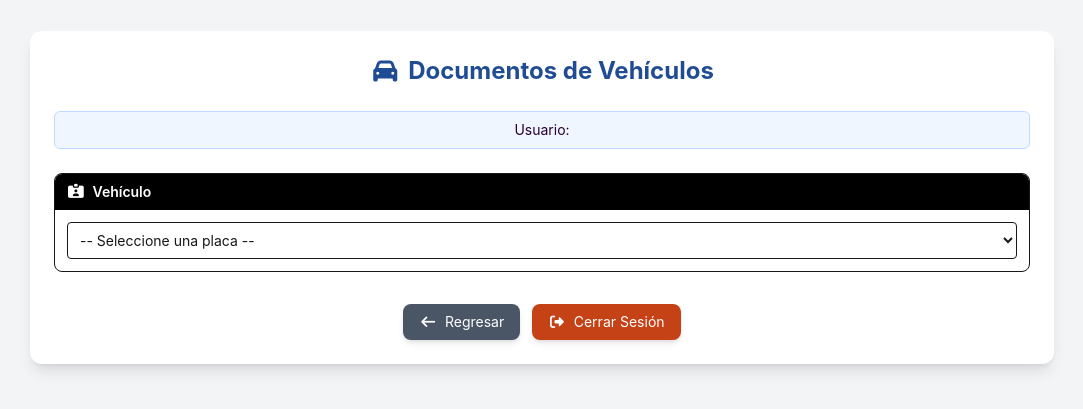
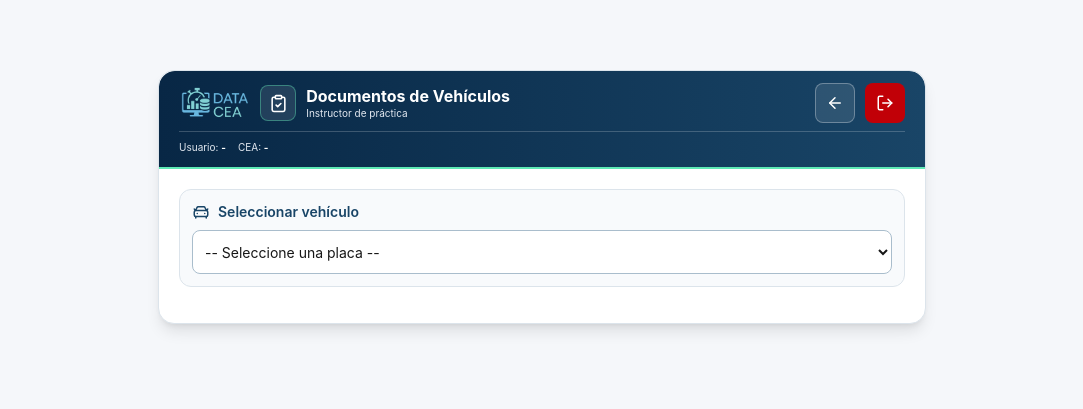
Before and after one commit to YulianoB/DATA-CEA, a Next.js app: page /instructor/practica/documentos/vehiculos in a window 1280 px wide. Shown: the part 203-612 px from the top of the page, without its empty margins (98-1181 px from the left). Built offline with nearby package versions, Linux system fonts and the light colour scheme; sample sign-in values are in the browser's storage.

Commit message:
Unificar documentos de vehículos con diseño móvil de instructores y botones Actualizar

```diff
--- a/app/instructor/practica/documentos/vehiculos/page.js
+++ b/app/instructor/practica/documentos/vehiculos/page.js
@@ -6,6 +6,8 @@ import { useEffect, useState } from 'react'
 import { useRouter } from 'next/navigation'
 import { Toaster, toast } from 'sonner'
 import { cerrarSesion } from '@/lib/auth/logout'
+import { CarFront, ShieldCheck, Wrench, IdCard, FileBadge } from 'lucide-react'
+import { EncabezadoPractica } from '@/components/instructor/practica/EstilosModuloPractica'
 
 // ============================================================
 // CONSTANTES
@@ -841,83 +843,35 @@ export default function DocumentosVehiculosPage() {
   }
 
   return (
-    <div className="min-h-screen flex items-center justify-center bg-gray-100 p-4">
+    <div className="min-h-screen flex items-center justify-center bg-[#F5F7FA] p-2 sm:p-4">
 
       <Toaster
         position="top-center"
         richColors
       />
 
-      <div className="w-full max-w-5xl bg-white rounded-xl shadow-lg p-5 sm:p-6">
-
-        {/* ==================================================
-            TÍTULO
-        ================================================== */}
-
-        <h2 className="text-2xl font-bold mb-6 text-center text-[var(--primary)] flex items-center justify-center gap-2">
-
-          <i className="fas fa-car"></i>
-
-          Documentos de Vehículos
-
-        </h2>
-
-        {/* ==================================================
-            USUARIO
-        ================================================== */}
-
-        <div className="bg-blue-50 border border-blue-200 text-[var(--primary-dark)] p-2 rounded-md mb-6 text-center text-sm">
-
-          <span>
-            Usuario:{' '}
-
-            <strong>
-              {user.nombreCompleto ||
-                user.nombre_completo}
-            </strong>
-          </span>
-
-          {user.rol && (
-            <span>
-              {' '}
-              ({user.rol})
-            </span>
-          )}
-
-          {user.nombreEmpresa && (
-            <span className="block mt-1">
-
-              CEA:{' '}
-
-              <strong>
-                {
-                  user.nombreEmpresa
-                }
-              </strong>
-
-            </span>
-          )}
-
-        </div>
-
+      <div className="w-full max-w-3xl overflow-hidden rounded-2xl border border-[#DCE4EB] bg-white shadow-lg">
+
+        <EncabezadoPractica
+          titulo="Documentos de Vehículos"
+          usuario={user.nombreCompleto || user.nombre_completo || user.usuario}
+          cea={user.nombreEmpresa || user.nombre_empresa}
+          onRegresar={() => router.push('/instructor/practica/documentos')}
+          onCerrarSesion={handleLogout}
+        />
+        <main className="px-3 py-4 sm:px-5 sm:py-5">
         {/* ==================================================
             SELECT VEHÍCULO
         ================================================== */}
 
-        <div className="border rounded-lg overflow-hidden mb-5">
-
-          <div className="bg-black text-white px-3 py-2 text-sm font-semibold flex items-center gap-2">
-
-            <i className="fas fa-id-card-alt"></i>
-
-            Vehículo
-
-          </div>
-
-          <div className="p-3">
+        <div className="mb-4 rounded-xl border border-[#DCE4EB] bg-slate-50 p-3">
+
+          <div className="mb-2 flex items-center gap-2 text-sm font-semibold text-[#194567]"><CarFront size={18} /> Seleccionar vehículo</div>
+
+          <div className="p-0">
 
             <select
-              className="w-full border p-2 rounded text-sm"
+              className="min-h-11 w-full rounded-lg border border-[#A9BDCC] bg-white p-2 text-sm"
               value={
                 vehiculoId
               }
@@ -970,7 +924,7 @@ export default function DocumentosVehiculosPage() {
 
         {vehiculoSeleccionado && (
 
-          <div className="bg-gray-50 border rounded-lg p-3 mb-6 grid grid-cols-1 sm:grid-cols-4 gap-3 text-sm">
+          <div className="mb-4 grid grid-cols-2 gap-2 rounded-lg border border-[#DCE4EB] bg-slate-50 p-3 text-xs sm:grid-cols-4">
 
             <div>
 
@@ -1063,33 +1017,33 @@ export default function DocumentosVehiculosPage() {
         {vehiculoSeleccionado &&
           !cargandoDocumentos && (
 
-          <div className="grid grid-cols-1 lg:grid-cols-2 gap-6">
+          <div className="grid grid-cols-2 items-stretch gap-2">
 
             {/* ==============================================
                 SOAT
             ============================================== */}
 
             <div
-              className={`border rounded-xl p-5 shadow-sm ${claseTarjetaEstado(
+              className={`flex h-full min-w-0 flex-col rounded-xl border p-2.5 shadow-sm sm:p-3 ${claseTarjetaEstado(
                 documentos.soat
               )}`}
             >
 
-              <div className="flex items-start justify-between gap-3">
+              <div className="flex flex-wrap items-start justify-between gap-2">
 
                 <div>
 
-                  <div className="flex items-center gap-2">
-
-                    <i className="fas fa-shield-alt text-lg"></i>
-
-                    <h3 className="font-bold">
+                  <div className="flex items-center gap-1.5">
+
+                    <ShieldCheck size={18} className="shrink-0 text-[#194567]" />
+
+                    <h3 className="text-xs font-bold text-[#173A57]">
                       SOAT
                     </h3>
 
                   </div>
 
-                  <p className="text-xs text-gray-500 mt-1">
+                  <p className="mt-1 text-[10px] leading-snug text-slate-500">
                     Seguro Obligatorio de Accidentes de Tránsito
                   </p>
 
@@ -1109,7 +1063,7 @@ export default function DocumentosVehiculosPage() {
 
               {documentos.soat ? (
 
-                <div className="mt-5 text-sm space-y-2">
+                <div className="flex flex-1 flex-col space-y-1.5 break-words text-xs">
 
                   <p>
                     <strong>
@@ -1190,18 +1144,18 @@ export default function DocumentosVehiculosPage() {
                         documentos.soat
                       )
                     }
-                    className={`mt-2 px-4 py-2 rounded-lg text-sm text-white ${
+                    className={`mt-auto flex min-h-12 w-full items-center justify-center rounded-lg px-2 py-2 text-center text-xs font-semibold text-white ${
                       esVencido(
                         documentos.soat
                       )
                         ? 'bg-red-600 hover:bg-red-700'
-                        : 'bg-[var(--primary)] hover:bg-[var(--primary-dark)]'
+                        : 'bg-[#367DA8] hover:bg-[#194567]'
                     }`}
                   >
 
                     <i className="fas fa-sync-alt mr-2"></i>
 
-                    Renovar SOAT
+                    Actualizar
 
                   </button>
 
@@ -1209,9 +1163,9 @@ export default function DocumentosVehiculosPage() {
 
               ) : (
 
-                <div className="mt-5">
-
-                  <p className="text-sm text-gray-500 mb-4">
+                <div className="flex flex-1 flex-col">
+
+                  <p className="mb-3 text-xs text-slate-500">
                     No existe un SOAT registrado para este vehículo.
                   </p>
 
@@ -1222,12 +1176,12 @@ export default function DocumentosVehiculosPage() {
                         null
                       )
                     }
-                    className="bg-[var(--primary)] hover:bg-[var(--primary-dark)] text-white px-4 py-2 rounded-lg text-sm"
+                    className="mt-auto flex min-h-12 w-full items-center justify-center rounded-lg bg-[#367DA8] px-2 py-2 text-center text-xs font-semibold text-white hover:bg-[#194567]"
                   >
 
                     <i className="fas fa-plus mr-2"></i>
 
-                    Registrar SOAT
+                    Actualizar
 
                   </button>
 
@@ -1242,26 +1196,26 @@ export default function DocumentosVehiculosPage() {
             ============================================== */}
 
             <div
-              className={`border rounded-xl p-5 shadow-sm ${claseTarjetaEstado(
+              className={`flex h-full min-w-0 flex-col rounded-xl border p-2.5 shadow-sm sm:p-3 ${claseTarjetaEstado(
                 documentos.rtm
               )}`}
             >
 
-              <div className="flex items-start justify-between gap-3">
+              <div className="flex flex-wrap items-start justify-between gap-2">
 
                 <div>
 
-                  <div className="flex items-center gap-2">
-
-                    <i className="fas fa-tools text-lg"></i>
-
-                    <h3 className="font-bold">
+                  <div className="flex items-center gap-1.5">
+
+                    <Wrench size={18} className="shrink-0 text-[#194567]" />
+
+                    <h3 className="text-xs font-bold text-[#173A57]">
                       Revisión Técnico-Mecánica
                     </h3>
 
                   </div>
 
-                  <p className="text-xs text-gray-500 mt-1">
+                  <p className="mt-1 text-[10px] leading-snug text-slate-500">
                     RTM
                   </p>
 
@@ -1281,7 +1235,7 @@ export default function DocumentosVehiculosPage() {
 
               {documentos.rtm ? (
 
-                <div className="mt-5 text-sm space-y-2">
+                <div className="flex flex-1 flex-col space-y-1.5 break-words text-xs">
 
                   <p>
                     <strong>
@@ -1362,18 +1316,18 @@ export default function DocumentosVehiculosPage() {
                         documentos.rtm
                       )
                     }
-                    className={`mt-2 px-4 py-2 rounded-lg text-sm text-white ${
+                    className={`mt-auto flex min-h-12 w-full items-center justify-center rounded-lg px-2 py-2 text-center text-xs font-semibold text-white ${
                       esVencido(
                         documentos.rtm
                       )
                         ? 'bg-red-600 hover:bg-red-700'
-                        : 'bg-[var(--primary)] hover:bg-[var(--primary-dark)]'
+                        : 'bg-[#367DA8] hover:bg-[#194567]'
                     }`}
                   >
 
                     <i className="fas fa-sync-alt mr-2"></i>
 
-                    Renovar RTM
+                    Actualizar
 
                   </button>
 
@@ -1381,9 +1335,9 @@ export default function DocumentosVehiculosPage() {
 
               ) : (
 
-                <div className="mt-5">
-
-                  <p className="text-sm text-gray-500 mb-4">
+                <div className="flex flex-1 flex-col">
+
+                  <p className="mb-3 text-xs text-slate-500">
                     No existe una RTM registrada para este vehículo.
                   </p>
 
@@ -1394,12 +1348,12 @@ export default function DocumentosVehiculosPage() {
                         null
                       )
                     }
-                    className="bg-[var(--primary)] hover:bg-[var(--primary-dark)] text-white px-4 py-2 rounded-lg text-sm"
+                    className="mt-auto flex min-h-12 w-full items-center justify-center rounded-lg bg-[#367DA8] px-2 py-2 text-center text-xs font-semibold text-white hover:bg-[#194567]"
                   >
 
                     <i className="fas fa-plus mr-2"></i>
 
-                    Registrar RTM
+                    Actualizar
 
                   </button>
 
@@ -1414,27 +1368,27 @@ export default function DocumentosVehiculosPage() {
             ============================================== */}
 
             <div
-              className={`border rounded-xl p-5 shadow-sm ${claseTarjetaEstado(
+              className={`flex h-full min-w-0 flex-col rounded-xl border p-2.5 shadow-sm sm:p-3 ${claseTarjetaEstado(
                 documentos
                   .tarjeta_servicio
               )}`}
             >
 
-              <div className="flex items-start justify-between gap-3">
+              <div className="flex flex-wrap items-start justify-between gap-2">
 
                 <div>
 
-                  <div className="flex items-center gap-2">
-
-                    <i className="fas fa-address-card text-lg"></i>
-
-                    <h3 className="font-bold">
+                  <div className="flex items-center gap-1.5">
+
+                    <FileBadge size={18} className="shrink-0 text-[#194567]" />
+
+                    <h3 className="text-xs font-bold text-[#173A57]">
                       Tarjeta de Servicio
                     </h3>
 
                   </div>
 
-                  <p className="text-xs text-gray-500 mt-1">
+                  <p className="mt-1 text-[10px] leading-snug text-slate-500">
                     Documento de vinculación del vehículo al CEA
                   </p>
 
@@ -1466,7 +1420,7 @@ export default function DocumentosVehiculosPage() {
               {documentos
                 .tarjeta_servicio ? (
 
-                <div className="mt-5 text-sm space-y-2">
+                <div className="flex flex-1 flex-col space-y-1.5 break-words text-xs">
 
                   <p>
                     <strong>
@@ -1553,9 +1507,9 @@ export default function DocumentosVehiculosPage() {
 
               ) : (
 
-                <div className="mt-5">
-
-                  <p className="text-sm text-gray-500 mb-3">
+                <div className="flex flex-1 flex-col">
+
+                  <p className="mb-3 text-xs text-slate-500">
                     No existe una Tarjeta de Servicio registrada para este vehículo.
                   </p>
 
@@ -1577,23 +1531,23 @@ export default function DocumentosVehiculosPage() {
                 LICENCIA DE TRÁNSITO
             ============================================== */}
 
-            <div className="border border-gray-300 bg-gray-50 rounded-xl p-5 shadow-sm">
-
-              <div className="flex items-start justify-between gap-3">
+            <div className="flex h-full min-w-0 flex-col rounded-xl border border-slate-300 bg-slate-50 p-2.5 shadow-sm sm:p-3">
+
+              <div className="flex flex-wrap items-start justify-between gap-2">
 
                 <div>
 
-                  <div className="flex items-center gap-2">
-
-                    <i className="fas fa-id-card text-lg"></i>
-
-                    <h3 className="font-bold">
+                  <div className="flex items-center gap-1.5">
+
+                    <IdCard size={18} className="shrink-0 text-[#194567]" />
+
+                    <h3 className="text-xs font-bold text-[#173A57]">
                       Licencia de Tránsito
                     </h3>
 
                   </div>
 
-                  <p className="text-xs text-gray-500 mt-1">
+                  <p className="mt-1 text-[10px] leading-snug text-slate-500">
                     Información de matrícula del vehículo
                   </p>
 
@@ -1609,7 +1563,7 @@ export default function DocumentosVehiculosPage() {
 
               </div>
 
-              <div className="mt-5 text-sm space-y-2">
+              <div className="flex flex-1 flex-col space-y-1.5 break-words text-xs">
 
                 <p>
                   <strong>
@@ -1653,41 +1607,7 @@ export default function DocumentosVehiculosPage() {
 
         )}
 
-        {/* ==================================================
-            NAVEGACIÓN
-        ================================================== */}
-
-        <div className="flex justify-center gap-3 mt-8 flex-wrap">
-
-          <button
-            onClick={() =>
-              router.push(
-                '/instructor/practica/documentos'
-              )
-            }
-            className="bg-gray-600 hover:bg-gray-800 text-white py-2 px-4 rounded-lg shadow-md flex items-center gap-2 text-sm"
-          >
-
-            <i className="fas fa-arrow-left"></i>
-
-            Regresar
-
-          </button>
-
-          <button
-            onClick={
-              handleLogout
-            }
-            className="bg-[var(--danger)] hover:bg-[var(--danger-dark)] text-white py-2 px-4 rounded-lg shadow-md flex items-center gap-2 text-sm"
-          >
-
-            <i className="fas fa-sign-out-alt"></i>
-
-            Cerrar Sesión
-
-          </button>
-
-        </div>
+        </main>
 
       </div>
 
@@ -1699,7 +1619,7 @@ export default function DocumentosVehiculosPage() {
 
         <div className="fixed inset-0 flex items-center justify-center bg-black/50 z-50 p-4">
 
-          <div className="bg-white p-6 rounded-xl shadow-xl max-w-md w-full">
+          <div className="max-h-[90dvh] w-full max-w-md overflow-y-auto rounded-xl bg-white p-4 shadow-xl sm:p-6">
 
             <h3 className="text-lg font-bold text-[var(--primary)] mb-1">
 
@@ -1944,7 +1864,7 @@ export default function DocumentosVehiculosPage() {
                 className={`px-4 py-2 rounded-lg text-white ${
                   guardando
                     ? 'bg-gray-400 cursor-not-allowed'
-                    : 'bg-[var(--primary)] hover:bg-[var(--primary-dark)]'
+                    : 'bg-[#367DA8] hover:bg-[#194567]'
                 }`}
               >
 
```
